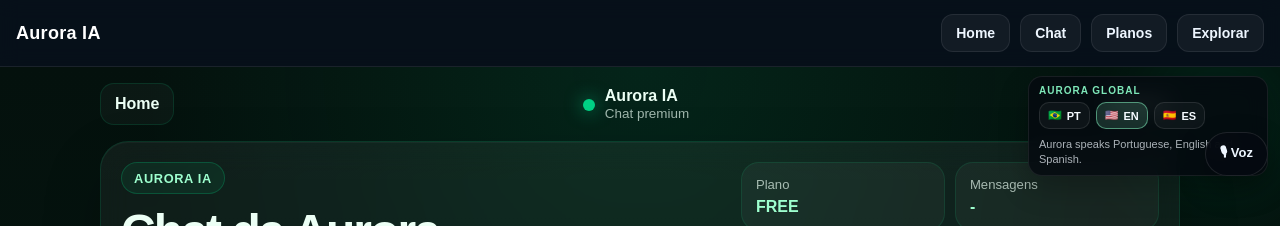
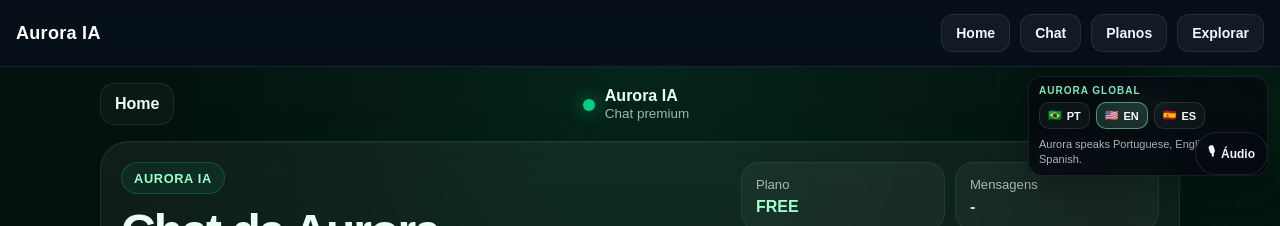
Before and after one commit to ricardogrupoexecutivo1-cpu/ricardo-ia-oficial, a Next.js app: page /chat in a window 1280 px wide. Shown: the top 226 px of the page. Built offline with nearby package versions, Linux system fonts and the light colour scheme.

Commit message:
fix: compactar voice dock para nao cobrir chat

```diff
--- a/components/AuroraVoiceDock.tsx
+++ b/components/AuroraVoiceDock.tsx
@@ -269,34 +269,38 @@ export default function AuroraVoiceDock() {
         right: 12,
         top: 132,
         zIndex: 120,
-        width: expanded ? "min(280px, calc(100vw - 24px))" : "auto",
-        display: "grid",
-        gap: 8,
       }}
     >
       <button
         type="button"
         onClick={() => setExpanded((prev) => !prev)}
         style={{
-          justifySelf: "end",
           border: "1px solid rgba(255,255,255,0.10)",
           background: "rgba(5,10,16,0.88)",
           color: "#eef6ff",
           borderRadius: 999,
-          padding: "10px 14px",
+          padding: "10px 12px",
           fontWeight: 800,
-          fontSize: 13,
+          fontSize: 12,
           cursor: "pointer",
           boxShadow: "0 12px 30px rgba(0,0,0,0.26)",
           backdropFilter: "blur(10px)",
+          display: "inline-flex",
+          alignItems: "center",
+          gap: 6,
         }}
       >
-        {speaking ? "🔊 Falando" : enabled ? "🎙 Voz ativa" : "🎙 Voz"}
+        <span aria-hidden="true">{speaking ? "🔊" : "🎙"}</span>
+        <span>{enabled ? "Voz" : "Áudio"}</span>
       </button>
 
       {expanded ? (
         <div
           style={{
+            position: "absolute",
+            top: 46,
+            right: 0,
+            width: "min(240px, calc(100vw - 24px))",
             background: "rgba(5,10,16,0.92)",
             border: "1px solid rgba(255,255,255,0.10)",
             borderRadius: 16,
@@ -307,52 +311,15 @@ export default function AuroraVoiceDock() {
         >
           <div
             style={{
-              display: "flex",
-              justifyContent: "space-between",
-              alignItems: "center",
-              gap: 10,
-              marginBottom: 10,
-            }}
-          >
-            <div>
-              <div
-                style={{
               fontSize: 11,
               fontWeight: 800,
               textTransform: "uppercase",
               letterSpacing: 1,
               color: "#7ee7b8",
+              marginBottom: 8,
             }}
           >
             Aurora Voice
-              </div>
-
-              <div
-                style={{
-                  fontSize: 12,
-                  color: "rgba(235,242,250,0.82)",
-                  marginTop: 4,
-                }}
-              >
-                Voz no chat sem atrapalhar sua digitação
-              </div>
-            </div>
-
-            <button
-              type="button"
-              onClick={() => setExpanded(false)}
-              style={{
-                border: "1px solid rgba(255,255,255,0.10)",
-                background: "rgba(255,255,255,0.04)",
-                color: "#eef6ff",
-                borderRadius: 10,
-                padding: "6px 8px",
-                fontWeight: 800,
-                cursor: "pointer",
-              }}
-            >
-              Fechar
-            </button>
           </div>
 
           {!supported ? (
@@ -418,12 +385,12 @@ export default function AuroraVoiceDock() {
               <p
                 style={{
                   margin: "10px 0 0",
-                  fontSize: 12,
-                  lineHeight: 1.45,
+                  fontSize: 11,
+                  lineHeight: 1.4,
                   color: "rgba(235,242,250,0.72)",
                 }}
               >
-                O painel agora fica fora da área de digitação no celular.
+                Painel compacto para não cobrir a digitação.
               </p>
             </>
           )}
```
Lines whose indentation alone changed are shown as unchanged.
